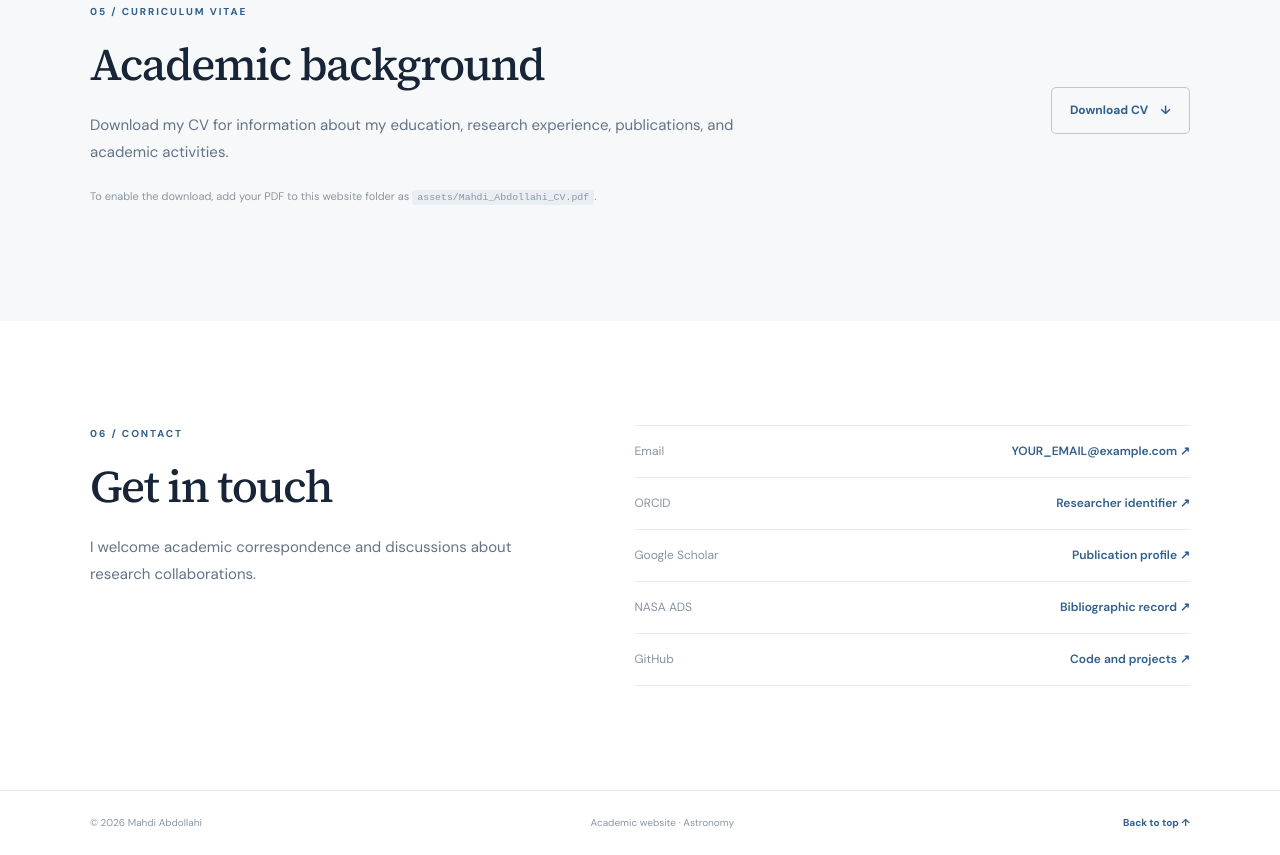
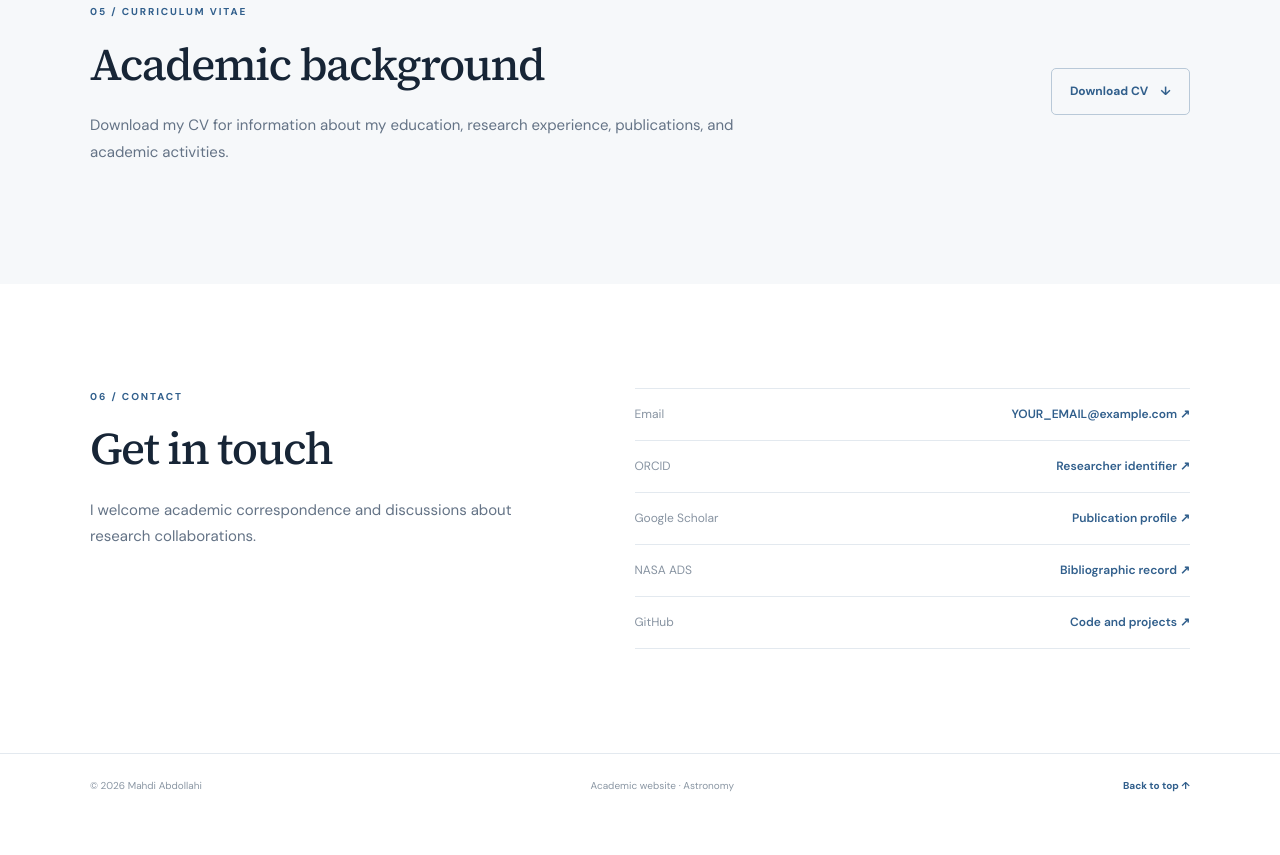
Before and after one commit to Mahdi-Abdollahii/Mahdi-Abdollahii.github.io, a plain HTML site: page index.html in a window 1280 px wide. Shown: the part 4066-4921 px from the top of the page. After the commit the page ends 4883 px from the top, so only its background shows below. Drawn offline with Linux system fonts and the light colour scheme; files whose address does not match are found by name.

Commit message:
Update index.html

```diff
--- a/index.html
+++ b/index.html
@@ -192,7 +192,6 @@
           <p class="eyebrow">05 / CURRICULUM VITAE</p>
           <h2>Academic background</h2>
           <p>Download my CV for information about my education, research experience, publications, and academic activities.</p>
-          <p class="small-note">To enable the download, add your PDF to this website folder as <code>assets/Mahdi_Abdollahi_CV.pdf</code>.</p>
         </div>
         <a class="button button-outline" href="assets/Mahdi_Abdollahi_CV.pdf" download>Download CV <span aria-hidden="true">↓</span></a>
       </div>
```
